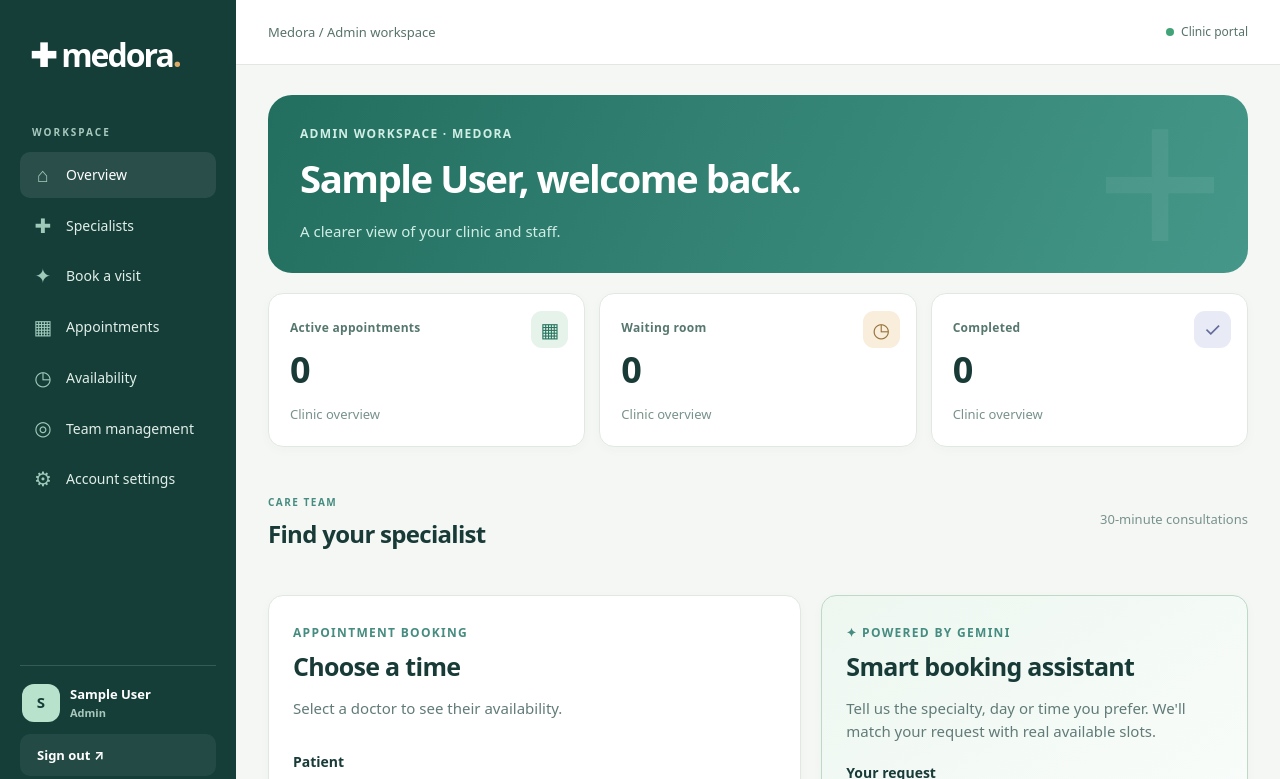
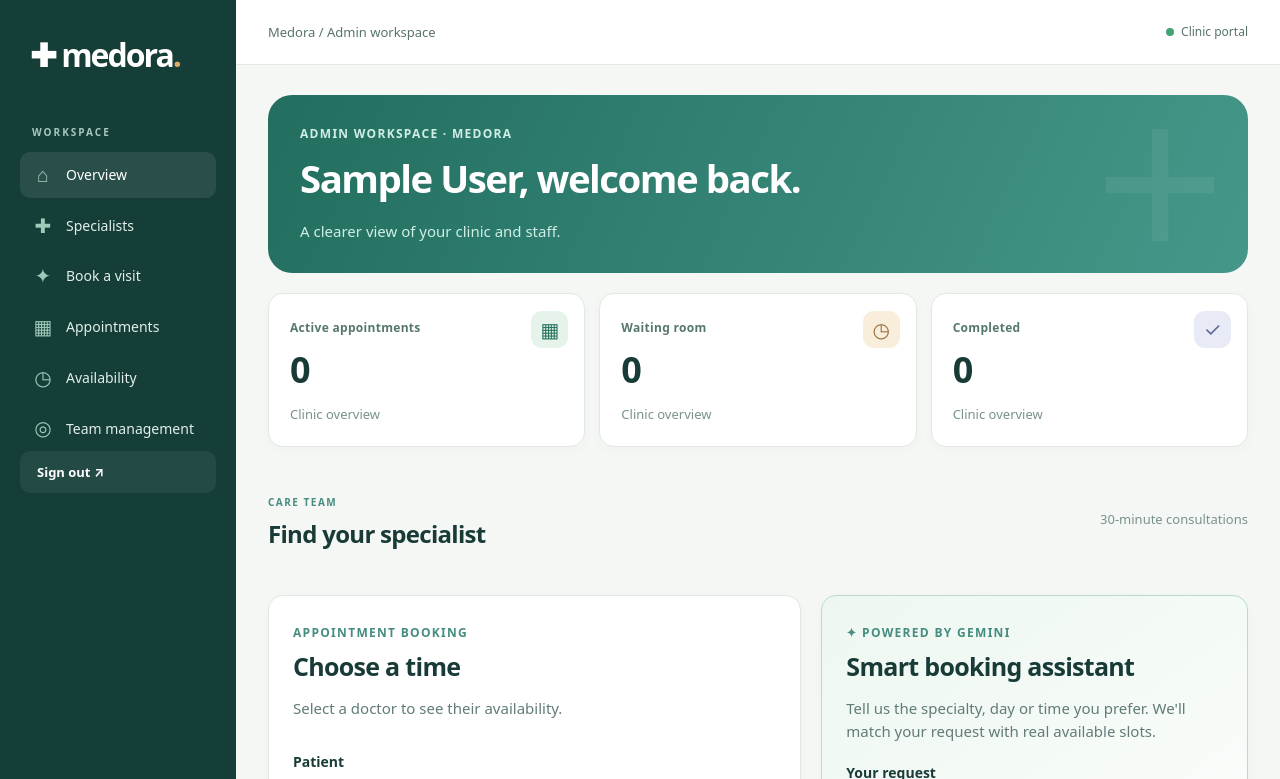
Before and after one commit to kevinbouchaaya01-beep/gin446-group-07-project, a Flask app: page /dashboard in a window 1280 px wide. Shown: the top 779 px of the page. Run offline with Flask 3, Linux system fonts and the light colour scheme; the visitor is signed in with stand-in values (Sample User, id 1); data comes from the database, SQL or seed files in the repository; data that the repository does not hold is empty.

Commit message:
Simplify optional Medora features and retain core workflow

```diff
--- a/Medora/templates/base.html
+++ b/Medora/templates/base.html
@@ -19,9 +19,7 @@
 <a href="/dashboard#appointments-section"><span>▦</span> Appointments</a>
 {% if g.user.role in ['doctor','assistant','admin'] %}<a href="/dashboard#availability"><span>◷</span> Availability</a>{% endif %}
 {% if g.user.role=='admin' %}<a href="/dashboard#admin"><span>◎</span> Team management</a>{% endif %}
-<a href="/dashboard#account"><span>⚙</span> Account settings</a>
 </nav>
-<div class="sidebar-bottom"><div class="profile"><a class="profile-icon" href="/dashboard#account" aria-label="Edit profile picture">{% if g.user.has_picture %}<img src="{{url_for('profile_picture',user_id=g.user.id)}}" alt="Your profile picture">{% else %}{{g.user.name[0]}}{% endif %}</a><div><strong>{{g.user.name}}</strong><small>{{g.user.role|title}}</small></div></div>
 <form method="post" action="/logout"><input type="hidden" name="csrf" value="{{session.csrf}}"><button class="signout">Sign out ↗</button></form></div>
 </aside>
 {% else %}
```
